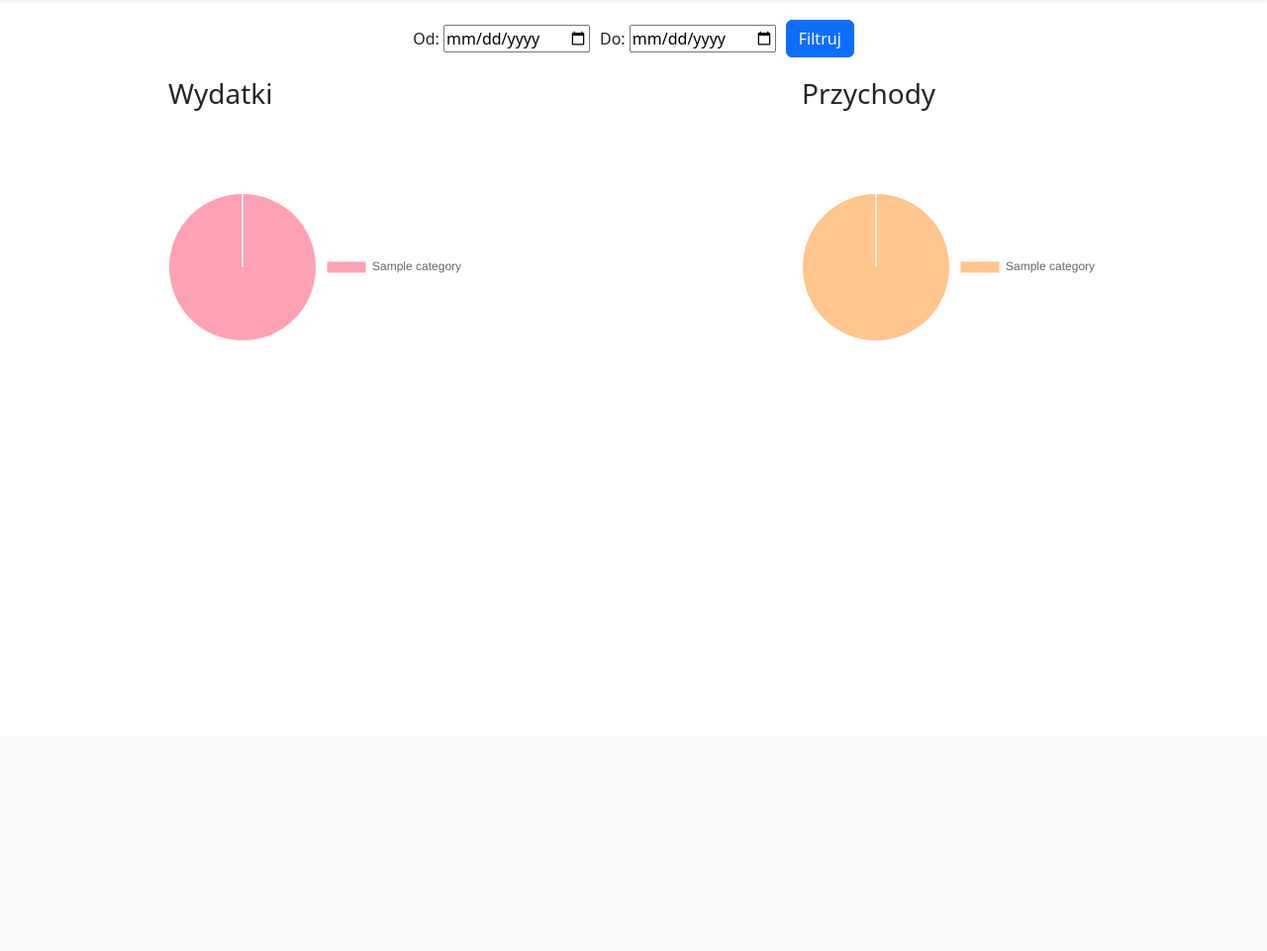
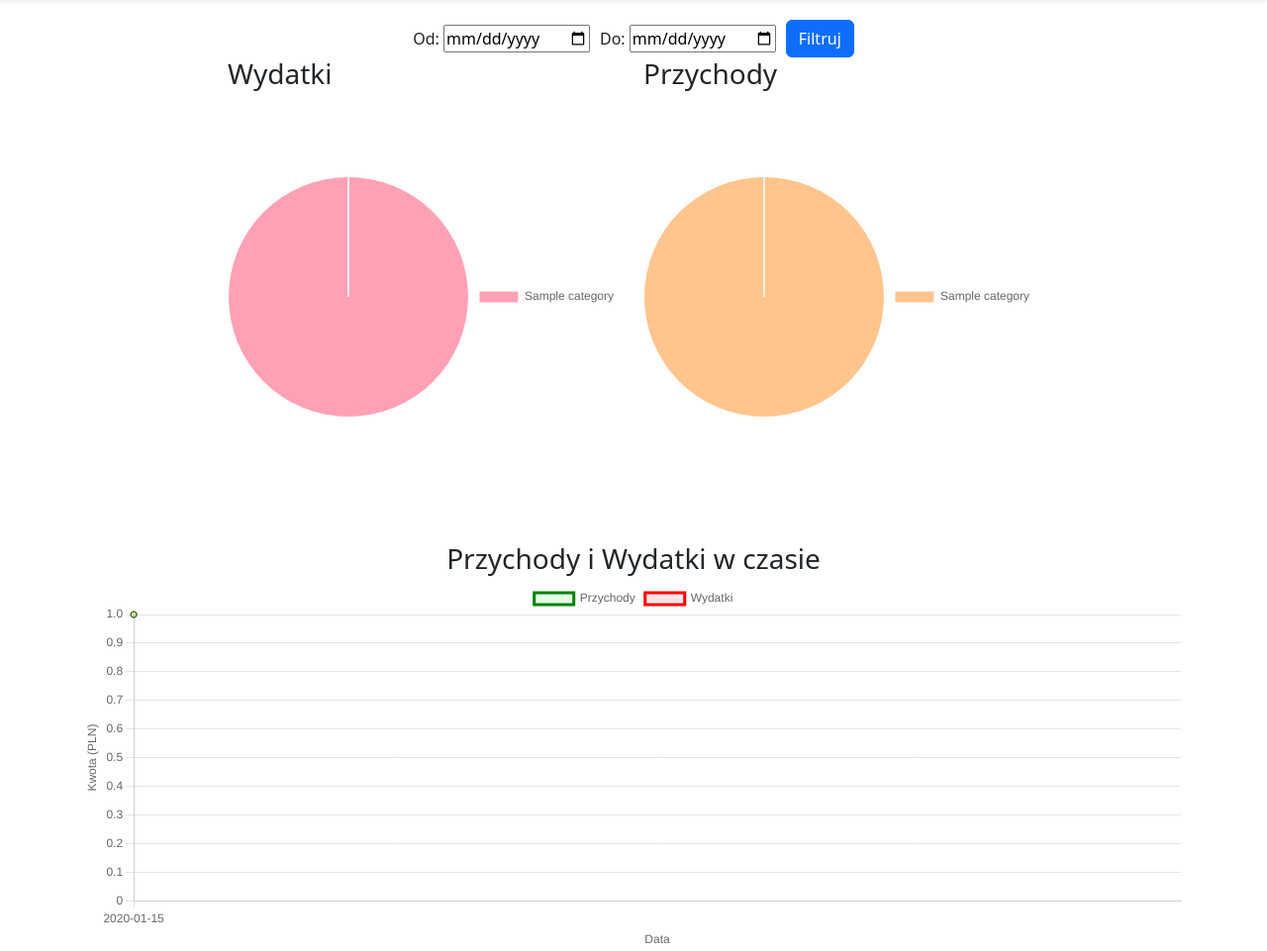
Before and after one commit to infoshareacademy/jpydzr7-team-1, a Django app: page /dashboard/ in a window 1280 px wide. Shown: the part 56-1017 px from the top of the page at 99% size. Before the commit the page ends 400 px from the top, so only its background shows below. Run offline with Django 5.2, Linux system fonts and the light colour scheme; a user stored in the database is signed in; tables that the repository leaves empty hold one stand-in row (values such as "Sample post").

Commit message:
Poprawa dashboardu, dodanie wykresu liniowego

```diff
--- a/Budget_Project/Budget_Application/templates/dashboard.html
+++ b/Budget_Project/Budget_Application/templates/dashboard.html
@@ -8,15 +8,17 @@
   <style>
 .chart-row {
   display: flex;
-  justify-content: space-around;  /* lub space-between */
-  flex-wrap: wrap;                /* pozwala zawijać na mniejszych ekranach */
-  margin-top: 20px;
+  justify-content: center;  /* lub 'flex-start' */
+  flex-wrap: wrap;
+  margin-top: 0px;
+  gap: 20px; /* Dodajemy kontrolowany odstęp między wykresami */
 }
 
 .chart-container {
-  width: 45%;
-  min-width: 300px;
-  max-width: 300px;
+  min-width: 400px;
+  max-width: 400px;
+  padding-top: 0;
+  padding-bottom: 0;
 }
 .date-filter-container {
   display: flex;
@@ -29,6 +31,9 @@
   gap: 10px;
   align-items: center;
   flex-wrap: wrap; /* Żeby wyglądało dobrze na telefonie */
+}
+.chart-title {
+  line-height: 1.2;
 }
 
   </style>
@@ -44,15 +49,19 @@
 </div>
 <div class="chart-row">
   <div class="chart-container">
-    <h3>Wydatki</h3>
+    <h3 class="chart-title">Wydatki</h3>
     <canvas id="expenseChart"></canvas>
   </div>
+
   <div class="chart-container">
-    <h3>Przychody</h3>
+    <h3 class="chart-title">Przychody</h3>
     <canvas id="incomeChart"></canvas>
   </div>
 </div>
-
+<div class="container mt-5">
+  <h3 class="text-center">Przychody i Wydatki w czasie</h3>
+  <canvas id="timelineChart" height="100"></canvas>
+</div>
   <script>
     // Dane do wydatków (expense)
     const expenseLabels = {{ expense_labels|safe }};
@@ -115,6 +124,58 @@
         }
       }
     });
+        // Dane do wykresu liniowego
+    const timelineLabels = {{ timeline_dates|safe }};
+    const timelineIncome = {{ timeline_incomes|safe }};
+    const timelineExpense = {{ timeline_expenses|safe }};
+
+    // Wykres liniowy przychody vs wydatki w czasie
+    const ctxTimeline = document.getElementById('timelineChart').getContext('2d');
+    const timelineChart = new Chart(ctxTimeline, {
+      type: 'line',
+      data: {
+        labels: timelineLabels,
+        datasets: [
+          {
+            label: 'Przychody',
+            data: timelineIncome,
+            borderColor: 'green',
+            backgroundColor: 'rgba(0,255,0,0.1)',
+            tension: 0.3
+          },
+          {
+            label: 'Wydatki',
+            data: timelineExpense,
+            borderColor: 'red',
+            backgroundColor: 'rgba(255,0,0,0.1)',
+            tension: 0.3
+          }
+        ]
+      },
+      options: {
+        responsive: true,
+        plugins: {
+          legend: { position: 'top' },
+          tooltip: { enabled: true }
+        },
+        scales: {
+          y: {
+            beginAtZero: true,
+            title: {
+              display: true,
+              text: 'Kwota (PLN)'
+            }
+          },
+          x: {
+            title: {
+              display: true,
+              text: 'Data'
+            }
+          }
+        }
+      }
+    });
+
   </script>
 </body>
 </html>
--- a/Budget_Project/Budget_Application/views.py
+++ b/Budget_Project/Budget_Application/views.py
@@ -674,6 +674,9 @@ from django.db.models import Sum
 from django.shortcuts import render
 from django.db.models import Sum
 from .models import DataTransaction, Categories, User
+from collections import defaultdict
+from django.db.models import Sum
+import json
 
 def dashboard(request):
     user = request.user
@@ -693,9 +696,21 @@ def dashboard(request):
     if end_date:
         qs = qs.filter(transaction_date__lte=end_date)
 
-    # Agregacja wydatków
+    # Agregacja wydatków i przychodów po kategorii
     expense_data = qs.filter(expense__isnull=False).values('category__category_name').annotate(total=Sum('expense'))
     income_data = qs.filter(income__isnull=False).values('category__category_name').annotate(total=Sum('income'))
+
+    # 📈 Agregacja przychodów i wydatków po dacie (do wykresu liniowego)
+    timeline_data = defaultdict(lambda: {'income': 0, 'expense': 0})
+    for t in qs:
+        date = t.transaction_date.strftime('%Y-%m-%d')
+        timeline_data[date]['income'] += t.income or 0
+        timeline_data[date]['expense'] += t.expense or 0
+
+    sorted_timeline = sorted(timeline_data.items())
+    timeline_dates = [d[0] for d in sorted_timeline]
+    timeline_incomes = [d[1]['income'] for d in sorted_timeline]
+    timeline_expenses = [d[1]['expense'] for d in sorted_timeline]
 
     context = {
         'start_date': start_date or '',
@@ -704,5 +719,10 @@ def dashboard(request):
         'expense_values': [e['total'] for e in expense_data],
         'income_labels': [i['category__category_name'] for i in income_data],
         'income_values': [i['total'] for i in income_data],
+        # 📤 Nowe dane dla wykresu liniowego
+        'timeline_dates': json.dumps(timeline_dates),
+        'timeline_incomes': json.dumps(timeline_incomes),
+        'timeline_expenses': json.dumps(timeline_expenses),
     }
+
     return render(request, 'dashboard.html', context)
```
